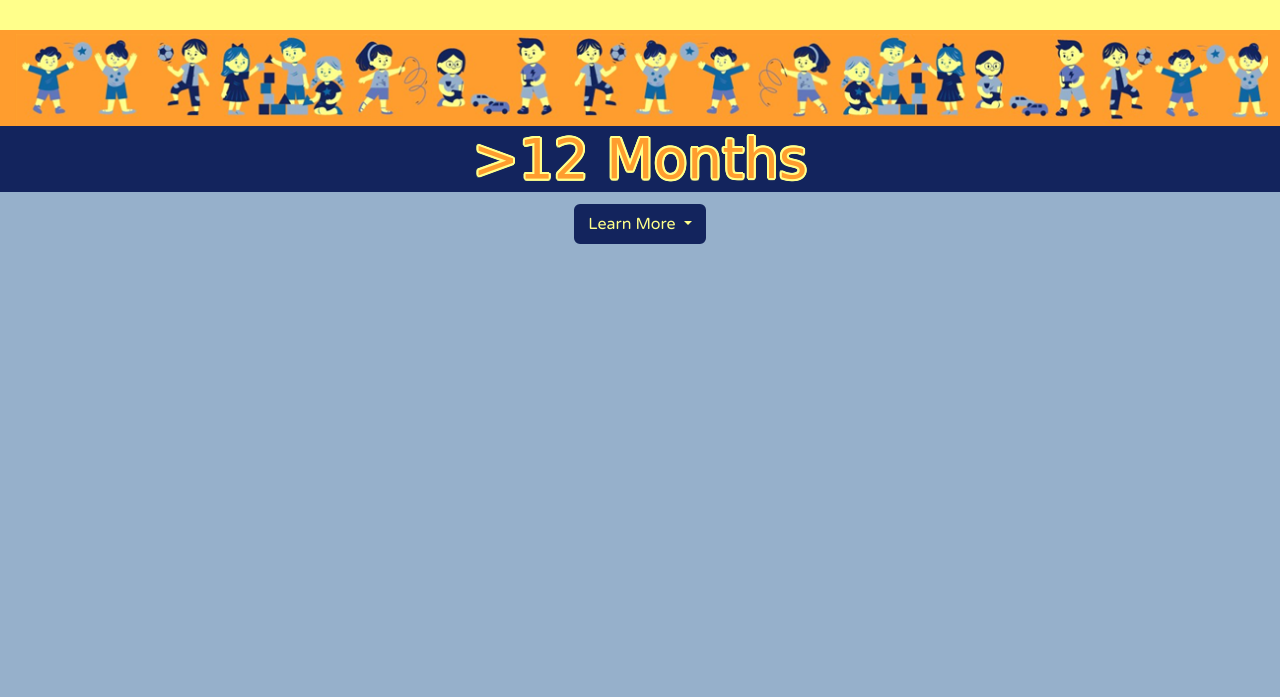
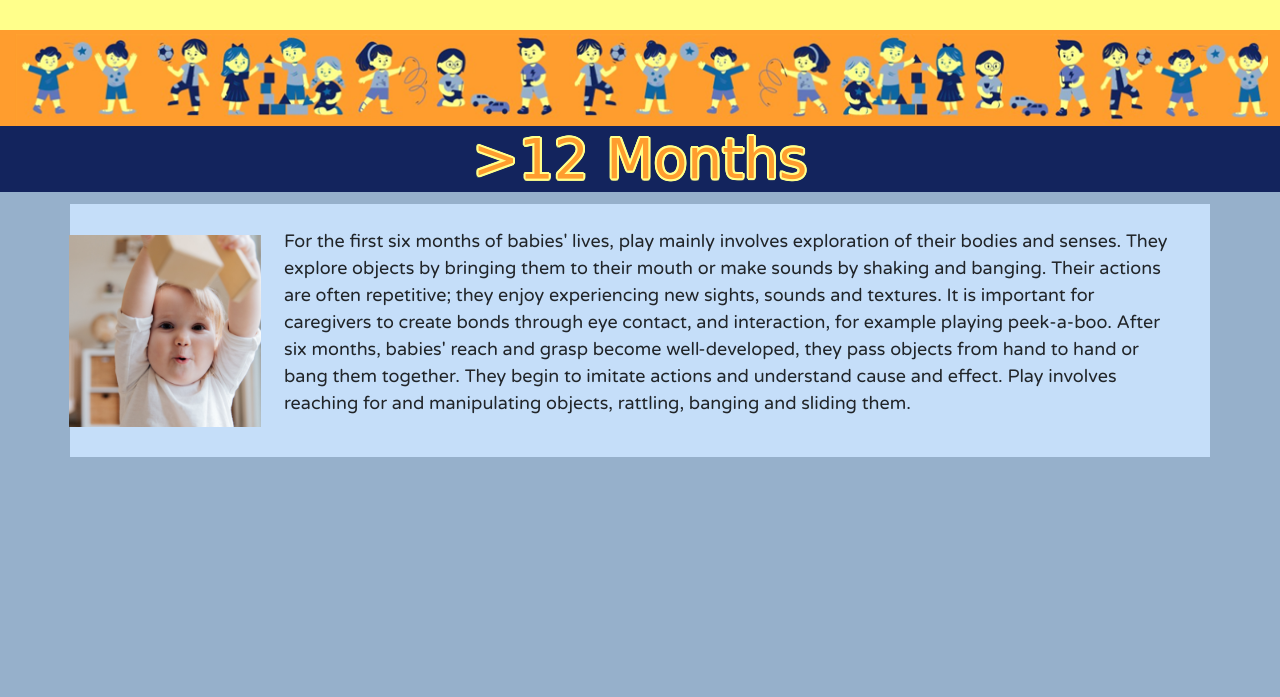
Before and after one commit to mmnowak/mp3_ludido, a Flask app: page /activities_by_age/1 in a window 1280 px wide. Shown: the part 74-771 px from the top of the page. Run offline with Flask 2, Linux system fonts and the light colour scheme; data that the repository does not hold is empty; some web fonts are replaced.

Commit message:
style and add content to activities by age page

```diff
--- a/ludido/data/ages.json
+++ b/ludido/data/ages.json
@@ -2,49 +2,49 @@
     {
       "age_id": "1",
       "age_group": ">12 Months",
-      "age_description": "fdfd",
+      "age_description": "For the first six months of babies' lives, play mainly involves exploration of their bodies and senses. They explore objects by bringing them to their mouth or make sounds by shaking and banging. Their actions are often repetitive; they enjoy experiencing new sights, sounds and textures. It is important for caregivers to create bonds through eye contact, and interaction, for example playing peek-a-boo. After six months, babies' reach and grasp become well-developed, they pass objects from hand to hand or bang them together. They begin to imitate actions and understand cause and effect. Play involves reaching for and manipulating objects, rattling, banging and sliding them.",
       "age_img": "/static/assets/images/age-groups/under12.png"
     },
     {
         "age_id": "2",
         "age_group": "12-18 Months",
-        "age_description": "",
+        "age_description": "During this stage, play mainly involves exploring their environment through physical movement and the senses. Children enjoy playing with items that involve push, pull or button pressing, due to their emerging appreciation of cause and effect. They might become interested in mark-making or exploring objects by actions such as putting things in and out of containers and stacking or knocking them down. They may engage in imitative play involving familiar items such as a bottle, or with dolls or soft toys. Their interest in language is growing, they vocalize and begin to utter their first words.",
         "age_img": "/static/assets/images/age-groups/12-18.png"
       },
       {
         "age_id": "3",
         "age_group": "18-24 Months",
-        "age_description": "",
+        "age_description": "Children may begin to engage in parallel play. Their confidence in running, climbing and carrying items improves. They enjoy small-world play, showing that they know what things are and what they normally do. They might play by imitating and copying the actions of others. At this age, children begin to engage in roleplay at familiar situations, such as mum feeding baby. Their interest in mark-making is growing.",
         "age_img": "/static/assets/images/age-groups/18-24.png"
       },
       {
         "age_id": "4",
         "age_group": "2-3 Years",
-        "age_description": "",
+        "age_description": "While solitary play remains predominant, children may engage in parallel play more and even take turns. Their physical skills, such as kicking a ball, jumping or skipping improve. They begin to match colours and shapes. Their improved memory, recall and sequencing becomes more evident. They engage in more pretence and role play, pretend at situations such as shop. They can complete simple puzzles. They start showing awareness of others' feelings.",
         "age_img": "/static/assets/images/age-groups/2-3.png"
       },
       {
         "age_id": "5",
         "age_group": "3-5 Years",
-        "age_description": "",
+        "age_description": "While they might return to solitary play in unfamiliar situactions, at this age children enjoy co-operative play. They may have favourite play partners. Their developing fine motor skills allow them to engage in activities such as drawing and art. They become more interested in making music. Their play is mostly sensory and physical. They enjoy small-world play and role-play. Their turn-taking, negotiation and understanding of group rules improve.",
         "age_img": "/static/assets/images/age-groups/3-5.png"
       },
       {
         "age_id": "6",
         "age_group": "5-7 Years",
-        "age_description": "",
+        "age_description": "Children enjoy playing with others and being accepted becomes more important. They make friendships and engage in co-operative activities. They enjoy risky and challenging play which helps them extend their physical skills. Their appreciation of rules is growing. They may become interested in board games and group names. They enjoy making things, either by copying or from their own imagination. Their developed understanding of rules of language is evident in their enjoyment of jokes and complex humour.",
         "age_img": "/static/assets/images/age-groups/5-7.png"
       },
       {
         "age_id": "7",
         "age_group": "7-11 Years",
-        "age_description": "",
+        "age_description": "As their friendships become more stable, play at this age involves more group-based games with increasingly complex rules. Activities such as gymnastics and dance help them improve their physical capabilities such as balance and co-ordination. They might enjoy construction play, such as playing with blocks. They explore their identities, for example, playing by trying out new hairstyles and make-up.",
         "age_img": "/static/assets/images/age-groups/7-11.png"
       },
     {
         "age_id": "8",
         "age_group": "11+ Years",
-        "age_description": "",
+        "age_description": "As puberty brings great challenges, play behaviours change. Young people become more aware of the views of others and reflect on their sense of self in light of these views. Play may involve hanging out with friends, social networking or online gaming. Young people may continue to enjoy hobbies and sports. They play at real life in cooking or rearranging their rooms. Young people often play with their identities by changing their image or attitude toward certain things.",
         "age_img": "/static/assets/images/age-groups/11.png"
       }
 ]
--- a/ludido/static/css/style.css
+++ b/ludido/static/css/style.css
@@ -306,13 +306,17 @@ hr {
 
 .age-text {
     background-color: #c5def9;
-    height: 15rem;
-    border: 5px solid #13245D;
+    max-height: fit-content;
+    }
+
+.byage-img {
+    height: 12rem;
+    margin: 0;
 }
 
-.byage-img {
-    height: 14.4rem;
-    margin: 0;
+.age-desctiption {
+    font-family: 'Varela Round', sans-serif;
+    font-size: large;
 }
 
 /* Profile Page */
--- a/ludido/templates/activities_by_age.html
+++ b/ludido/templates/activities_by_age.html
@@ -4,18 +4,14 @@
 <div class="container-fluid w-100 text-center title-container">
   <h1 class="pg-title">{{ age.age_group }}</h1>
 </div>
-<div class="d-flex justify-content-center m-0">
-<button class="btn dropdown-toggle add-btn" type="button" data-bs-toggle="collapse" data-bs-target="#collapseExample" aria-expanded="false" aria-controls="collapseExample">
-  Learn more
-</button></div>
-<div class="collapse" id="collapseExample">
-  <div class="container-fluid mt-1">
-    <div class="age-text row">
-    <div class="col-4"><img class="byage-img" src="{{ age.age_img }}"></div>
-    <div class="col-8"><p>{{ age.age_description }}</p></div>
+  <div class="container m-auto d-flex justify-content-center align-items-center">
+    <div class="row age-text">
+    <div class="col-lg-2 d-flex justify-content-center align-items-center"><img class="byage-img" src="{{ age.age_img }}"></div>
+    <div class="col-lg-10 age-desctiption p-4"><p>{{ age.age_description }}</p></div>
     </div></div>
 
-</div>
+
+
 <div class="container mt-0 w-100 text-center">
     <div class="row mt-3 justify-content-center">
         {% for activity in activities if activity.activity_age == age.age_group %}
@@ -41,7 +37,7 @@
             </div>
           </div></div>
         {% endfor %}
-        </div>
+        </div></div>
 
 
 
```
